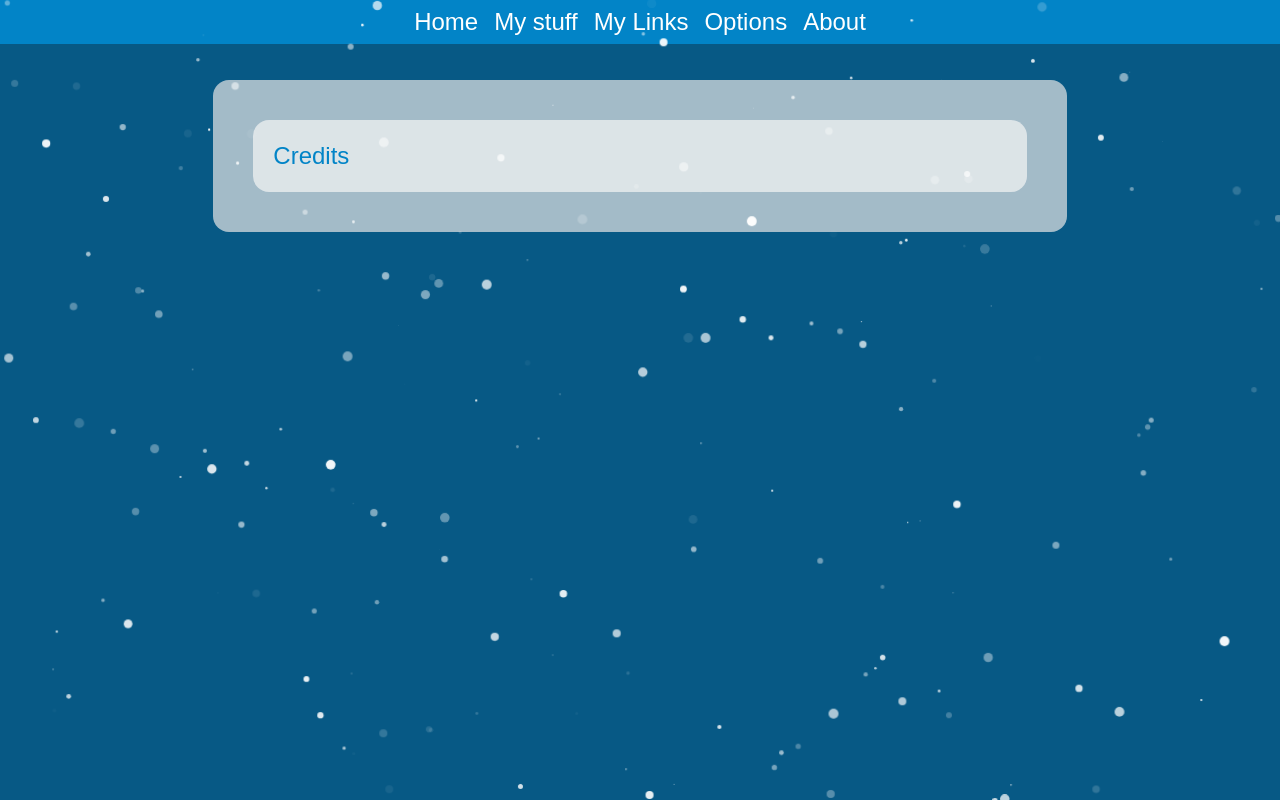
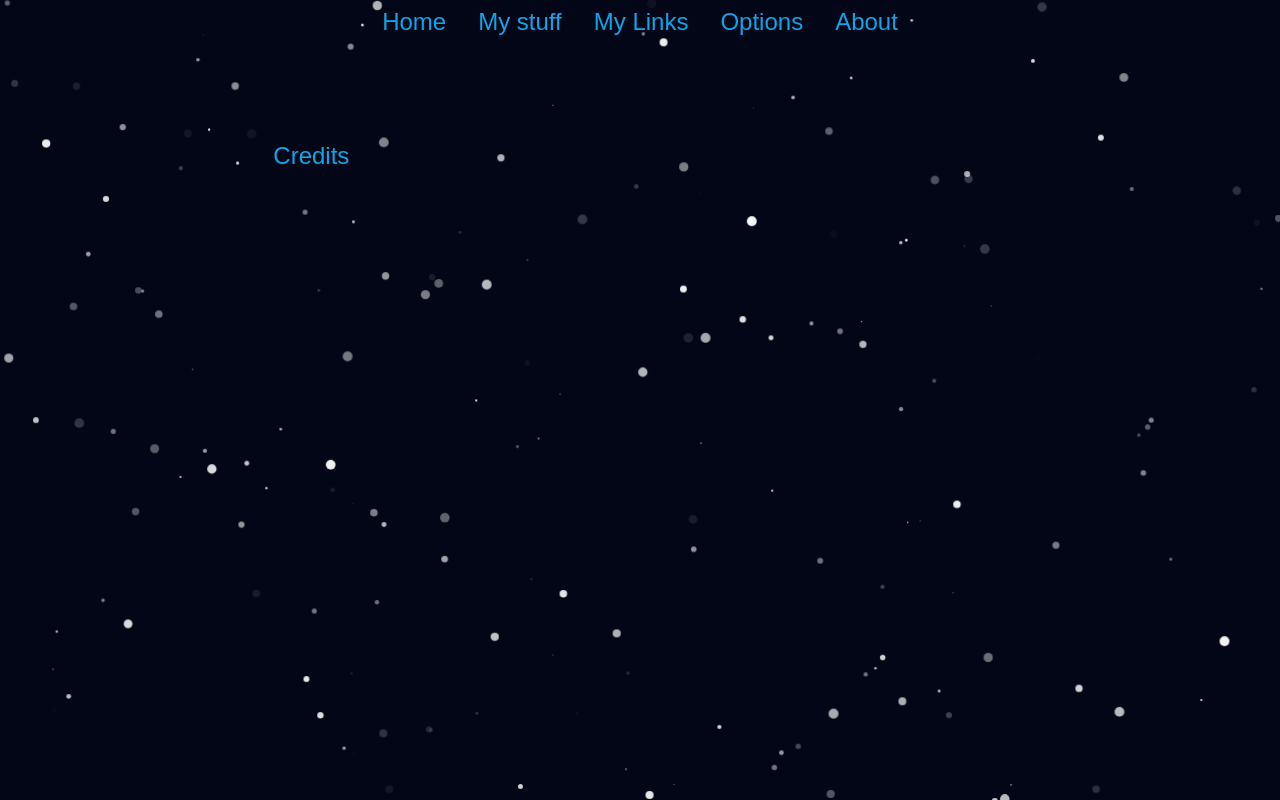
Before and after one commit to Kvernhaug/homepage, a Next.js app: page /about in a window 1280 px wide. Built offline with nearby package versions, Linux system fonts and the light colour scheme.

Commit message:
feat: changed to dark bg, season text

```diff
--- a/src/app/globals.css
+++ b/src/app/globals.css
@@ -9,27 +9,27 @@
     --text-season: #000000;
   }
   html[season-theme='autumn'] {
-    --color-season: theme(colors.orange.600);
+    --color-season: theme(colors.orange.500);
     --color-season-transparent: rgba(234, 88, 12, 0.5);
-    --background-color: theme(colors.orange.800);
+    --background-color: theme(colors.slate.950);
   }
   html[season-theme='winter'] {
-    --color-season: theme(colors.sky.600);
+    --color-season: theme(colors.sky.500);
     --color-season-transparent: rgba(14, 165, 233, 0.5);
     --background-image: url('/images/backgrounds/tveitevannet-winter.jpg');
-    --background-color: theme(colors.sky.800);
+    --background-color: theme(colors.slate.950);
   }
   html[season-theme='spring'] {
-    --color-season: theme(colors.lime.600);
+    --color-season: theme(colors.lime.500);
     --color-season-transparent: rgba(101, 163, 13, 0.5);
     --background-image: url('/images/backgrounds/bg-spring.jpg');
-    --background-color: theme(colors.lime.800);
+    --background-color: theme(colors.slate.950);
   }
   html[season-theme='summer'] {
-    --color-season: theme(colors.yellow.400);
+    --color-season: theme(colors.yellow.300);
     --color-season-transparent: rgba(234, 179, 8, 0.5);
     --background-image: url('/images/backgrounds/bg-summer.jpg');
-    --background-color: theme(colors.yellow.600);
+    --background-color: theme(colors.slate.950);
   }
 }
 
@@ -46,7 +46,6 @@
 
 
 body {
-
   background-color: var(--background-color);
   background-size: cover;
   color: var(--color-season);
--- a/src/app/layout.tsx
+++ b/src/app/layout.tsx
@@ -46,12 +46,12 @@ export default function RootLayout({
     <html lang="en" season-theme={getSeasonalTheme()} suppressHydrationWarning>
       <body className="bg-cover bg-fixed">
         <div className="flex items-center flex-col w-full h-full">
-          <nav className="fixed flex bg-season bg-opacity-100 h-11">
+          <nav className="fixed flex h-11">
             <Navigation />
           </nav>
           <WeatherMachine />
           <div // Center transparent banner
-            className="flex flex-col bg-neutral-200 bg-opacity-70 mt-20 p-10 w-2/3 rounded-2xl"
+            className="flex flex-col bg-neutral-200 bg-opacity-0 mt-20 p-10 w-2/3 rounded-2xl"
           >
             <main className="flex flex-row overflow-auto scrollbar">
               <div className="flex-1">{children}</div>
--- a/src/components/basic-container.tsx
+++ b/src/components/basic-container.tsx
@@ -10,7 +10,7 @@ export default function BasicContainer({
   className = "",
 }: BasicContainerProps) {
   return (
-    <div className="flex flex-col bg-neutral-100 bg-opacity-70 rounded-2xl p-5">
+    <div className="flex flex-col bg-neutral-100 bg-opacity-0 rounded-2xl p-5">
       {children}
     </div>
   );
--- a/src/components/radix-navigation.tsx
+++ b/src/components/radix-navigation.tsx
@@ -45,7 +45,7 @@ function NavItem({ name, dist }: NavItemsProps) {
   return (
     <a
       onClick={handleClick}
-      className="text-white p-2 hover:bg-slate-600 hover:bg-opacity-30 cursor-pointer"
+      className="p-2 m-2 rounded-full hover:bg-season hover:text-white hover:bg-opacity-30 cursor-pointer"
     >
       {name}
     </a>
```
